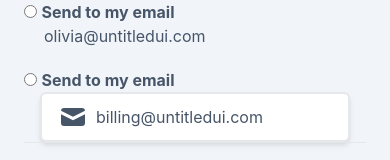
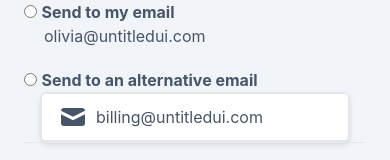
Before and after one commit to abulrasheedilori/vencru-ass, a React (Create React App) app: page / in a window 390 px wide. Shown: the part 386-546 px from the top of the page. Built offline with nearby package versions, Linux system fonts and the light colour scheme.

Commit message:
desktop and mobile table email content dub issue solved - updated

```diff
--- a/src/screens/SettingScreen.js
+++ b/src/screens/SettingScreen.js
@@ -76,7 +76,7 @@ export const SettingScreen = () => {
               </div>
               <div>
                 <div>
-                  <input type="radio" name="email" /> <span className="text-slate-600 font-bold">Send to my email</span>
+                  <input type="radio" name="email" /> <span className="text-slate-600 font-bold">Send to an alternative email</span>
                 </div>
                 <div className="md:w-fit flex items-center bg-white border-grey border-2 text-slate-600 px-4 py-2 mx-4 rounded-md shadow-md">
                   <HiMail size={30} className="mr-2"/>
```
